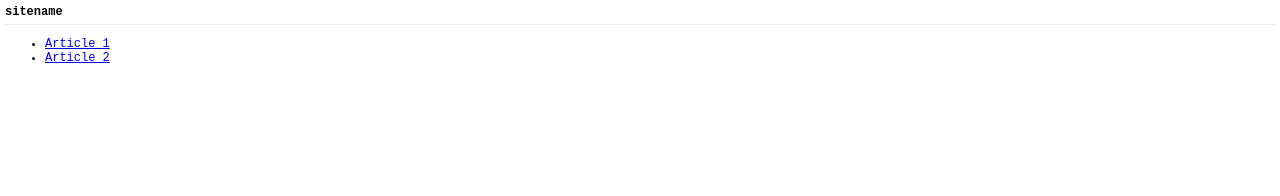
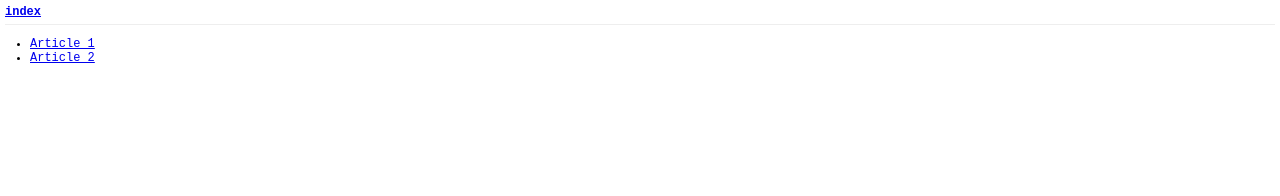
Before and after one commit to mkipling/p, a Jekyll site: the page built from index.md, in a window 1280 px wide. Shown: the top 196 px of the page. Built offline with Jekyll 4.4.1, drawn with Linux system fonts in a browser that asks for light colours; our own code applies the rules of GitHub Pages for plain Markdown files.

Commit message:
Update default.html

```diff
--- a/_layouts/default.html
+++ b/_layouts/default.html
@@ -1,10 +1,13 @@
 <html>
 <head>
   <meta charset="utf-8">
+  <meta name="viewport" content="width=device-width, initial-scale=1, maximum-scale=1, user-scalable=0" />
+
   <title>{{ page.title }}</title>
+
 </head>
 <body>
-  <div class="title">sitename</div>
+  <div class="title"><a href="/">index</a></div>
 
   {{ content }}
 
@@ -20,6 +23,9 @@
     padding-bottom: 5px;
     border-bottom: 1px solid #eee;
   }
+  ul {
+    padding-left: 25px;
+  }
 
 </style>
 </html>
```
